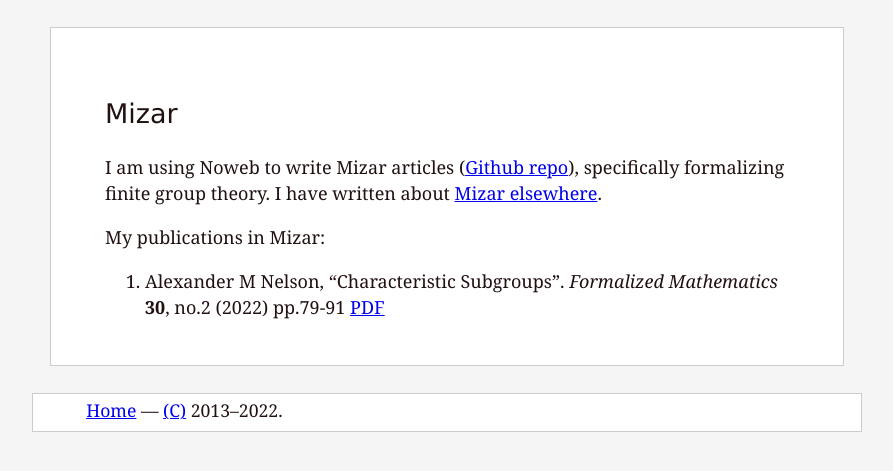
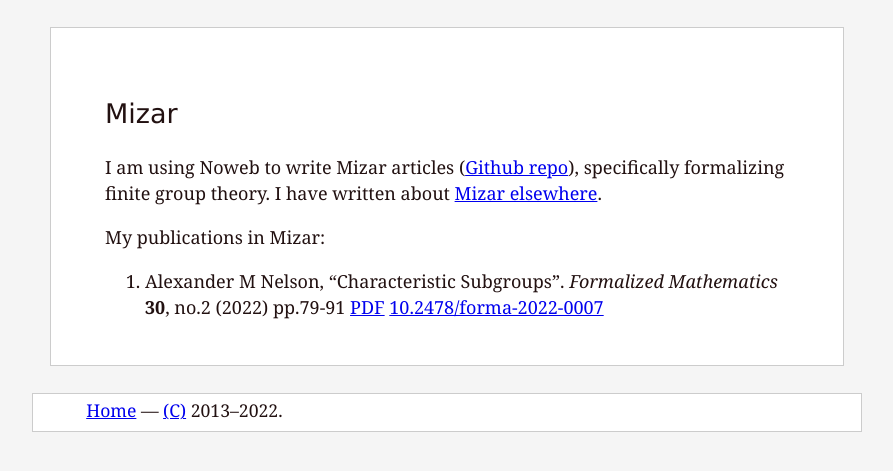
Before and after one commit to pqnelson/pqnelson.github.com, a Jekyll site: the page built from mizar/index.md, in a window 1280 px wide. Shown: the top 471 px of the page, without its empty margins (193-1086 px from the left). Built offline with Jekyll 4.4.1, drawn with Linux system fonts in a browser that asks for light colours.

Commit message:
Added doi to publication

```diff
--- a/mizar/index.md
+++ b/mizar/index.md
@@ -15,3 +15,4 @@
    "Characteristic Subgroups".
    _Formalized Mathematics_ **30**, no.2 (2022) pp.79-91
    [PDF](http://mizar.uwb.edu.pl/fm/fm30-2/group_22.pdf)
+   [10.2478/forma-2022-0007](https://doi.org/10.2478/forma-2022-0007)
```
